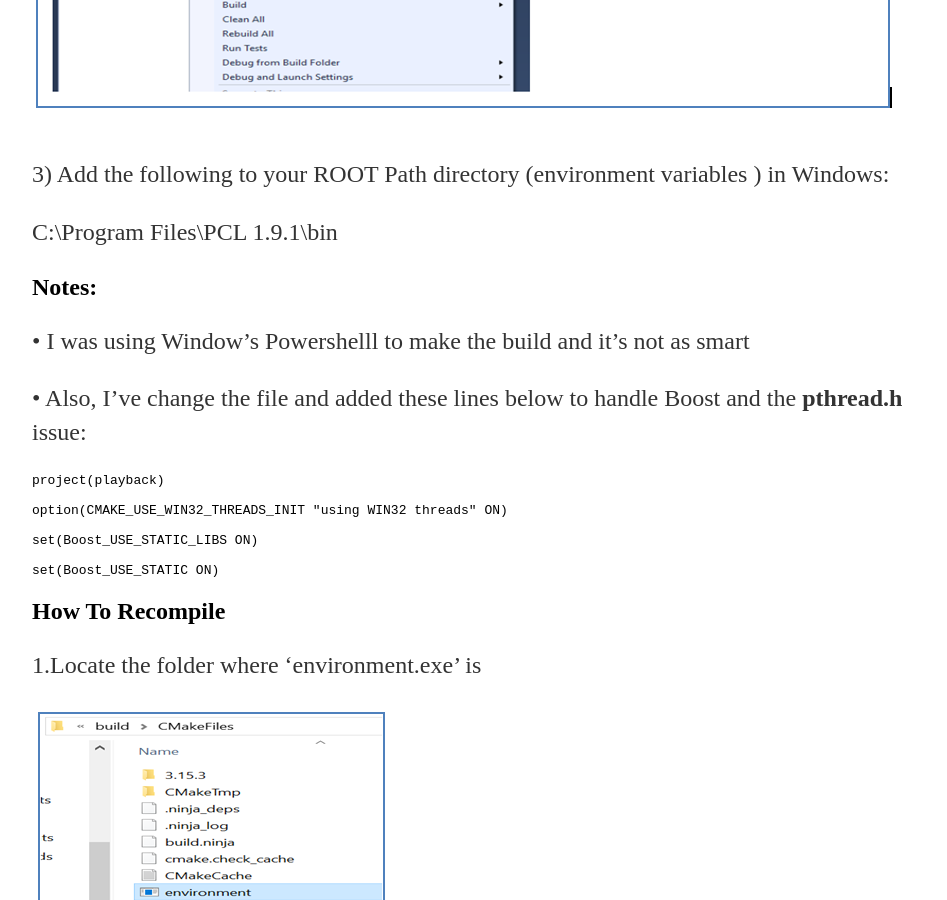
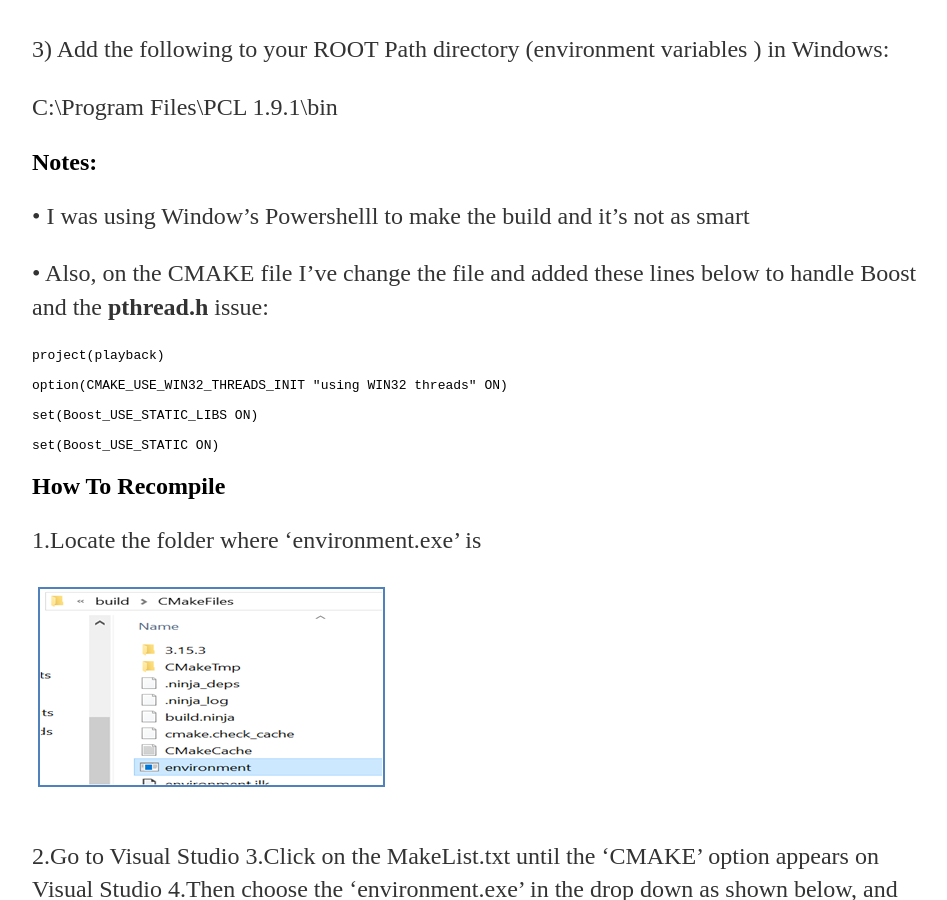
Before and after one commit to lcipolina/lcipolina.github.io, a Jekyll site: the page built from _posts/2020-01-09-Udacity-SFND-installation.md, in a window 1280 px wide and 900 px high, scrolled down 1707 px. Shown: the whole window, without its empty margins (160-1107 px from the left). Built offline with Jekyll 4.4.1, drawn with Linux system fonts in a browser that asks for light colours; some of the changed text lies outside the part shown.

Commit message:
Update 2020-01-09-Udacity-SFND-installation.md

````diff
--- a/_posts/2020-01-09-Udacity-SFND-installation.md
+++ b/_posts/2020-01-09-Udacity-SFND-installation.md
@@ -1,6 +1,6 @@
 ---
 layout: post
-title: "Udacity - Sensor Fusion Nano Degree - CMAKE compilation"
+title: "Udacity-Sensor Fusion Nano Degree-CMAKE compilation"
 categories: [blog, engineering]
 tags: [maths, engineering]
 date: 2020-01-09
@@ -24,7 +24,7 @@
 <img src="https://lcipolina.github.io/images/2020-01-09/pic1.PNG">
 
 
-<img src="https://lcipolina.github.io/images/2020-01-09/pic2.PNG">
+<img src="https://lcipolina.github.io/images/2020-01-09/pic2.PNG" height="400">
 
 
 
@@ -35,7 +35,7 @@
 ## Notes:
 •  I was using Window's Powershelll to make the build and it's not as smart
 
-•  Also, I've change the file and added these lines below to handle Boost and the **pthread.h** issue:
+•  Also, on the CMAKE file I've change the file and added these lines below to handle Boost and the **pthread.h** issue:
 
 ```
 project(playback)
````
